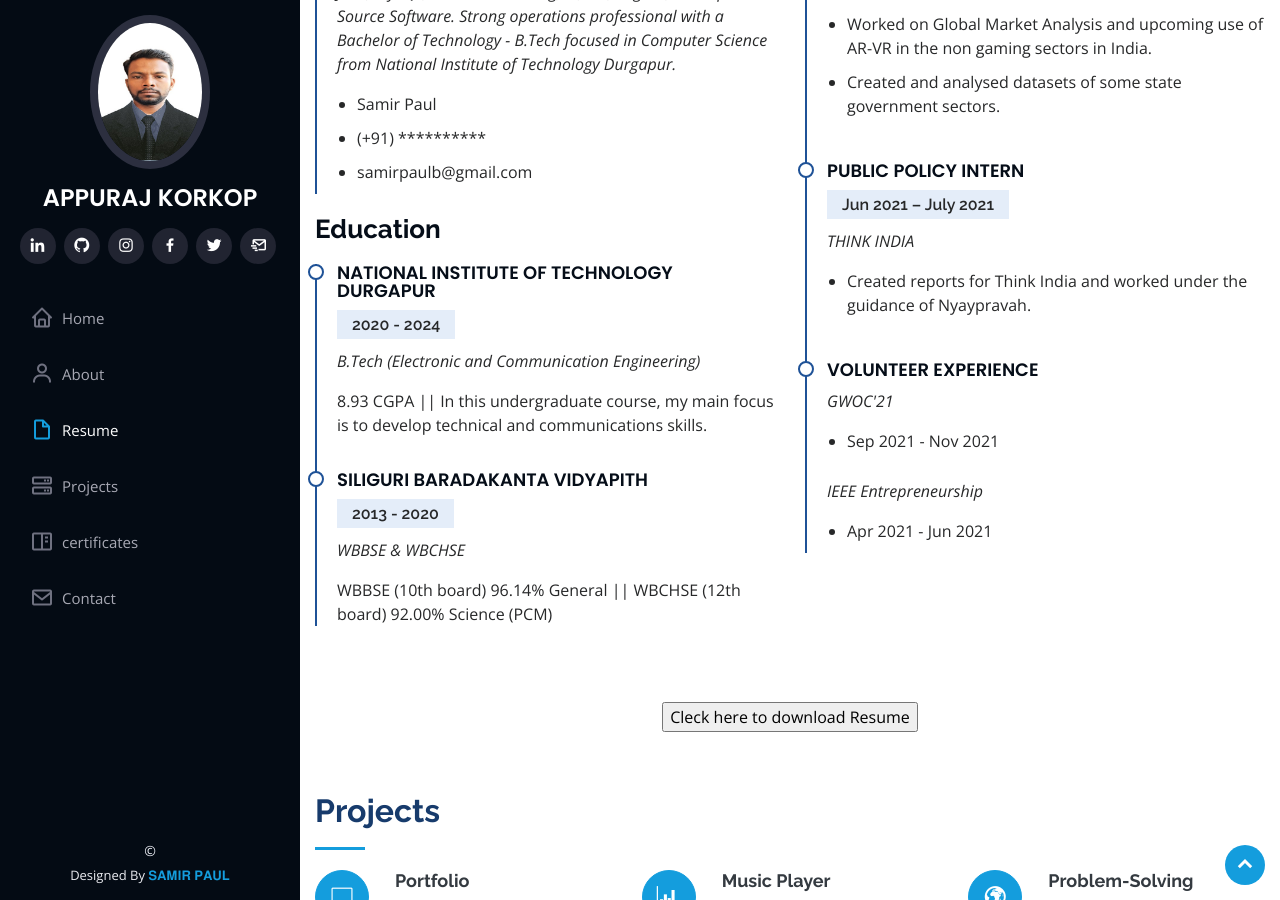
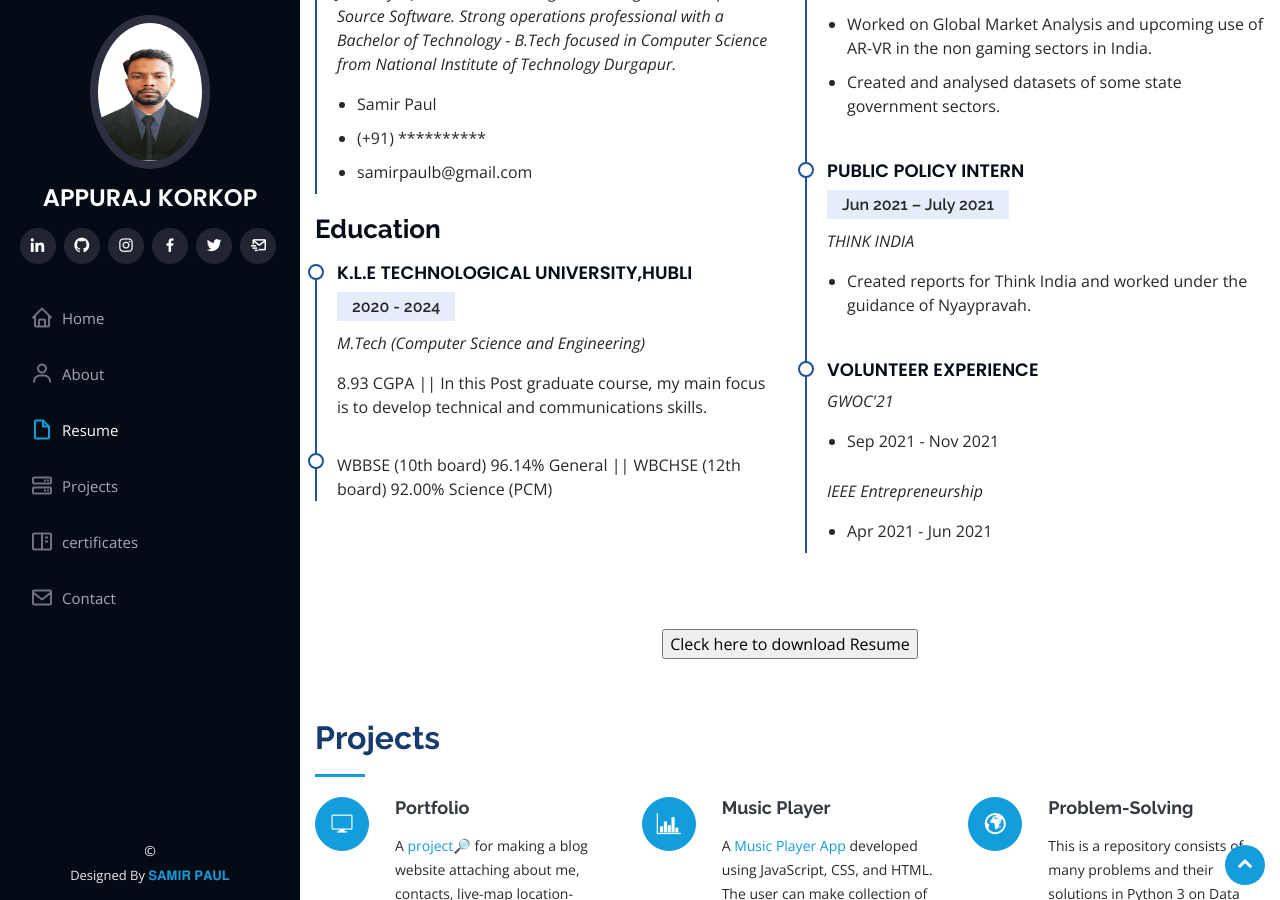
Before and after one commit to appurajk/appuraj.in, a Jekyll site: the page index.html, which Jekyll copies as it is, in a window 1280 px wide and 900 px high, scrolled down 2512 px. Built offline with Jekyll 4.4.1, drawn with Linux system fonts in a browser that asks for light colours; some of the changed text lies outside the part shown.

Commit message:
Update index.html

```diff
--- a/index.html
+++ b/index.html
@@ -96,19 +96,19 @@
               <div class="col-lg-6">
                 <ul>
                   <li><i class="icofont-rounded-right"></i> <strong>Linkedin:</strong>
-<a href="https://www.linkedin.com/in/samirpaul">www.linkedin.com/in/samirpaul</a>
+<a href="https://www.linkedin.com/in/appurajkorkop">www.linkedin.com/in/appurajkorkop</a>
  </li>
-                  <li><i class="icofont-rounded-right"></i> <strong>GitHub:</strong> <a href="https://github.com/SamirPaul1">https://github.com/SamirPaul1</a> </li>
-                  <li><i class="icofont-rounded-right"></i> <strong>Phone:</strong> <a href="tel:+91**********"> +91-**********</a> </li>
-                  <li><i class="icofont-rounded-right"></i> <strong>Location:</strong> Durgapur, WB, India</li>
+                  <li><i class="icofont-rounded-right"></i> <strong>GitHub:</strong> <a href="https://github.com/appurajkorkop">https://github.com/appurajkorkop</a> </li>
+                  <li><i class="icofont-rounded-right"></i> <strong>Phone:</strong> <a href="tel:+91**********"> +91-9986997378</a> </li>
+                  <li><i class="icofont-rounded-right"></i> <strong>Location:</strong> Hubli, WB, India</li>
                 </ul>
               </div>
               <div class="col-lg-6">
                 <ul>
-                  <li><i class="icofont-rounded-right"></i> <strong>Age:</strong> 19</li>
-                  <li><i class="icofont-rounded-right"></i> <strong>Degree:</strong> B.Tech</li>
+                  <li><i class="icofont-rounded-right"></i> <strong>Age:</strong> 30</li>
+                  <li><i class="icofont-rounded-right"></i> <strong>Degree:</strong> M.Tech</li>
                   <li><i class="icofont-rounded-right"></i> <strong>Email:</strong>
-<a href="mailto:samirpaulb@gmail.com">sanirpaulb@gmail.com</a>
+<a href="mailto:samirpaulb@gmail.com">appurajkorkop@gmail.com</a>
  </li>
                   <li><i class="icofont-rounded-right"></i> <strong>Software Engineer:</strong> Hire me!</li>
                 </ul>
@@ -229,15 +229,13 @@
 
             <h3 class="resume-title">Education</h3>
             <div class="resume-item">
-              <h4>National Institute of Technology Durgapur</h4>
+              <h4>K.L.E Technological University,Hubli</h4>
               <h5>2020 - 2024</h5>
-              <p><em>B.Tech (Electronic and Communication Engineering)</em></p>
-              <p>8.93 CGPA     ||   	In this undergraduate course, my main focus is to develop technical and communications skills. </p>
+              <p><em>M.Tech (Computer Science and Engineering)</em></p>
+              <p>8.93 CGPA     ||   	In this Post graduate course, my main focus is to develop technical and communications skills. </p>
             </div>
             <div class="resume-item">
-              <h4>Siliguri Baradakanta Vidyapith</h4>
-              <h5>2013 - 2020</h5>
-              <p><em>WBBSE & WBCHSE</em></p>
+
               <p>WBBSE (10th board) 96.14% General      ||
               WBCHSE (12th board) 92.00% Science (PCM)</p>
             </div>
```
